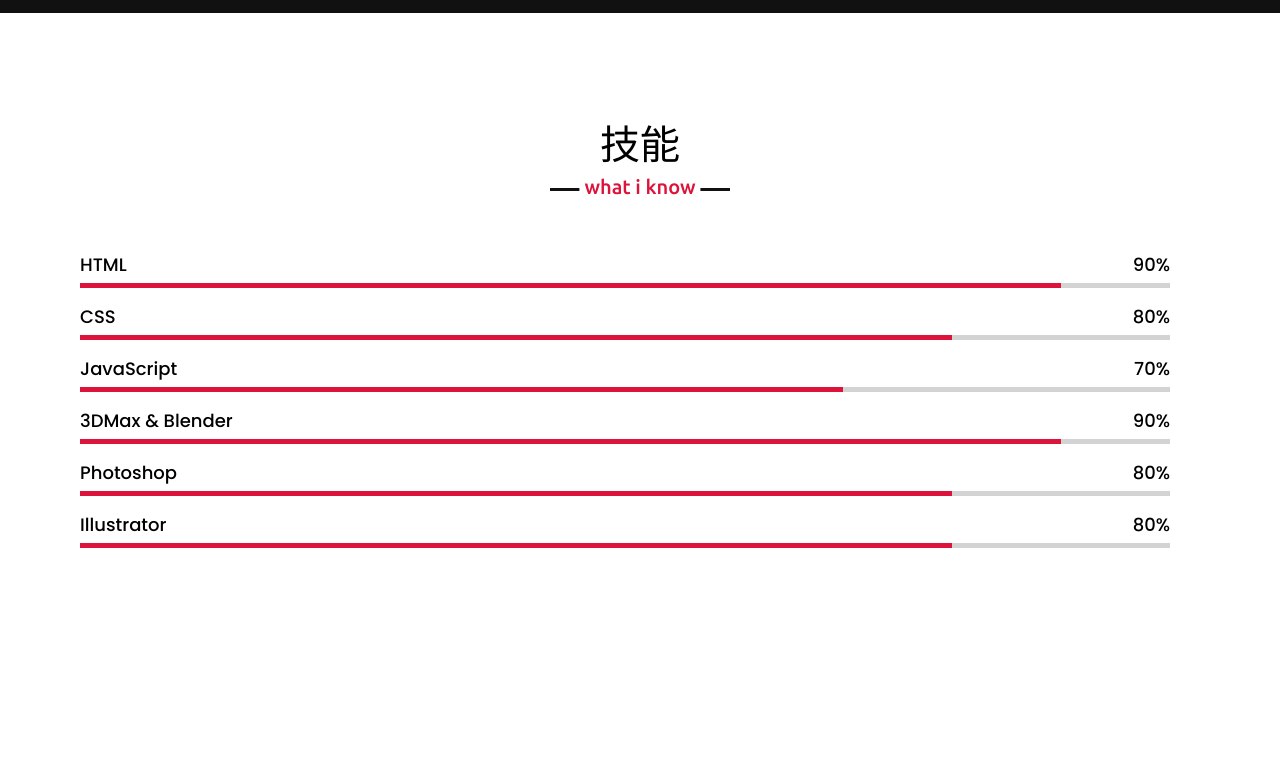
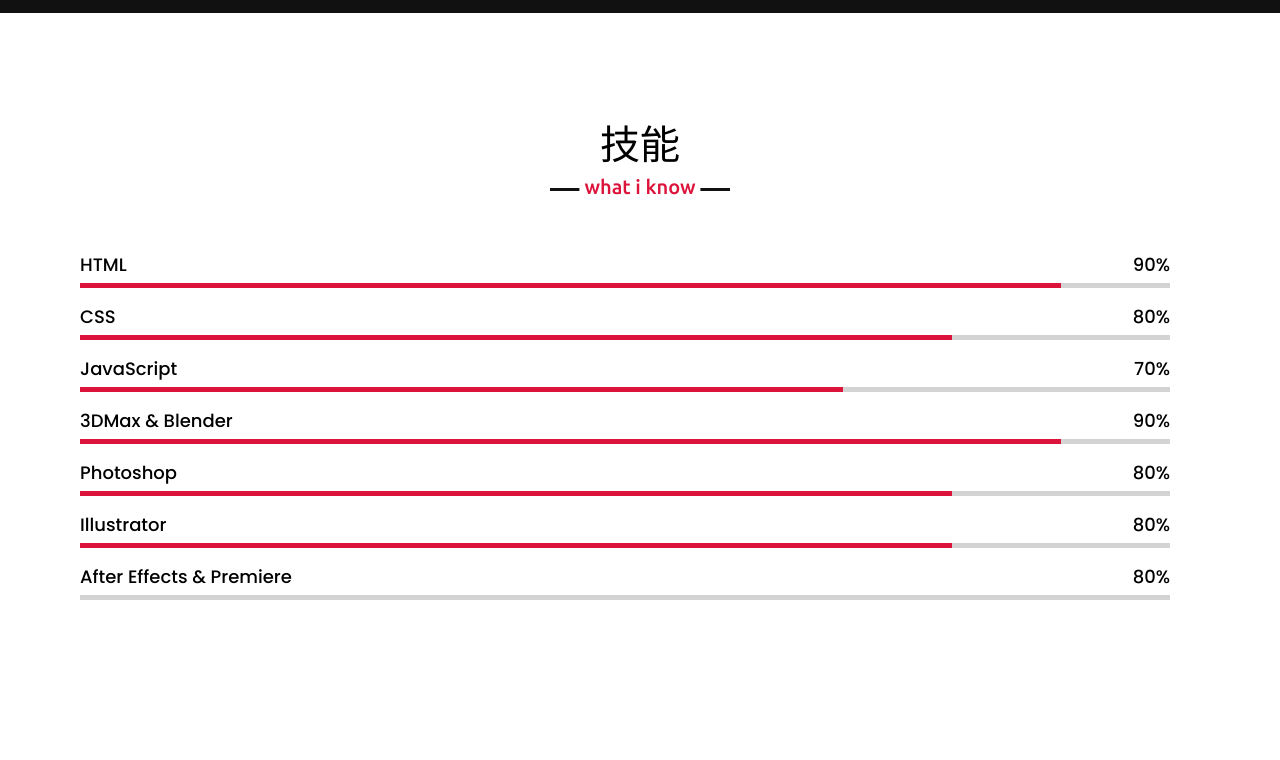
Before and after one commit to LZYimin/LZY, a plain HTML site: page index.html in a window 1280 px wide. Shown: the part 1967-2727 px from the top of the page. Drawn offline with nearby package versions, Linux system fonts and the light colour scheme.

Commit message:
Update index.html

```diff
--- a/index.html
+++ b/index.html
@@ -141,6 +141,13 @@
                         </div>
                         <div class="line Ai"></div>
                     </div>
+                    <div class="bars">
+                        <div class="info">
+                            <span>After Effects & Premiere</span>
+                            <span>80%</span>
+                        </div>
+                        <div class="line Af"></div>
+                    </div>
                 </div>
             </div>
         </div>
```
